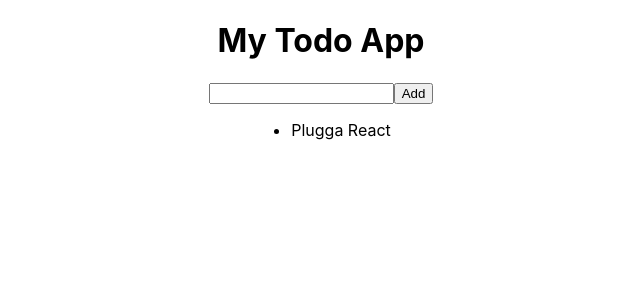
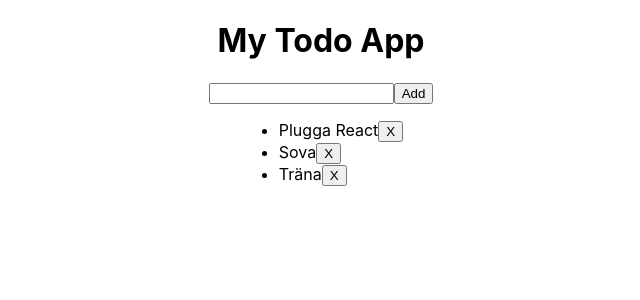
Before and after one commit to Glimakra-Webbutvecklare-2022/React-todo, a React (Create React App) app: page / in a window 1280 px wide. Shown: the top 300 px of the page, without its empty margins (319-959 px from the left). Built offline with nearby package versions, Linux system fonts and the light colour scheme.

Commit message:
added removeItem feature

```diff
--- a/src/App.js
+++ b/src/App.js
@@ -5,14 +5,23 @@ import TodoInput from "./components/TodoInput/TodoInput";
 
 function App() {
 
-  const [todos, setTodos] = useState(['Plugga React']);
+  const [todos, setTodos] = useState(['Plugga React', 'Sova', 'Träna']);
 
   const addTodo = (evt) => {
     evt.preventDefault();
 
-    const newTodo = evt.target.elements.todo.value;
+    const newTodoFromUser = evt.target.elements.todo.value;
 
-    setTodos([...todos, newTodo]);
+    const newTodos = [...todos, newTodoFromUser];
+
+    setTodos(newTodos);
+  }
+
+  const removeTodo = (todoToRemove) => {
+
+    const newTodos = todos.filter( todo => todo !== todoToRemove)
+
+    setTodos(newTodos);
   }
 
   return (
@@ -22,7 +31,7 @@ function App() {
       <TodoInput submitHandler={addTodo}/>
 
       {/* List */}
-      <TodoList todos={todos}/>
+      <TodoList todos={todos} xClickHandler={removeTodo}/>
     </main>
   );
 }
--- a/src/components/TodoList/TodoList.jsx
+++ b/src/components/TodoList/TodoList.jsx
@@ -1,9 +1,13 @@
 function TodoList(props) {
-    return (
-        <ul>
-        {props.todos.map(todoItem => <li>{todoItem}</li>)}
-      </ul>
-    );
+  return (
+    <ul>
+      {props.todos.map(todoItem => (<li key={todoItem}>
+        <span>{todoItem}</span>
+        <button onClick={() => props.xClickHandler(todoItem)}>X</button></li>
+      ))
+      }
+    </ul>
+  );
 }
 
 export default TodoList;
```
